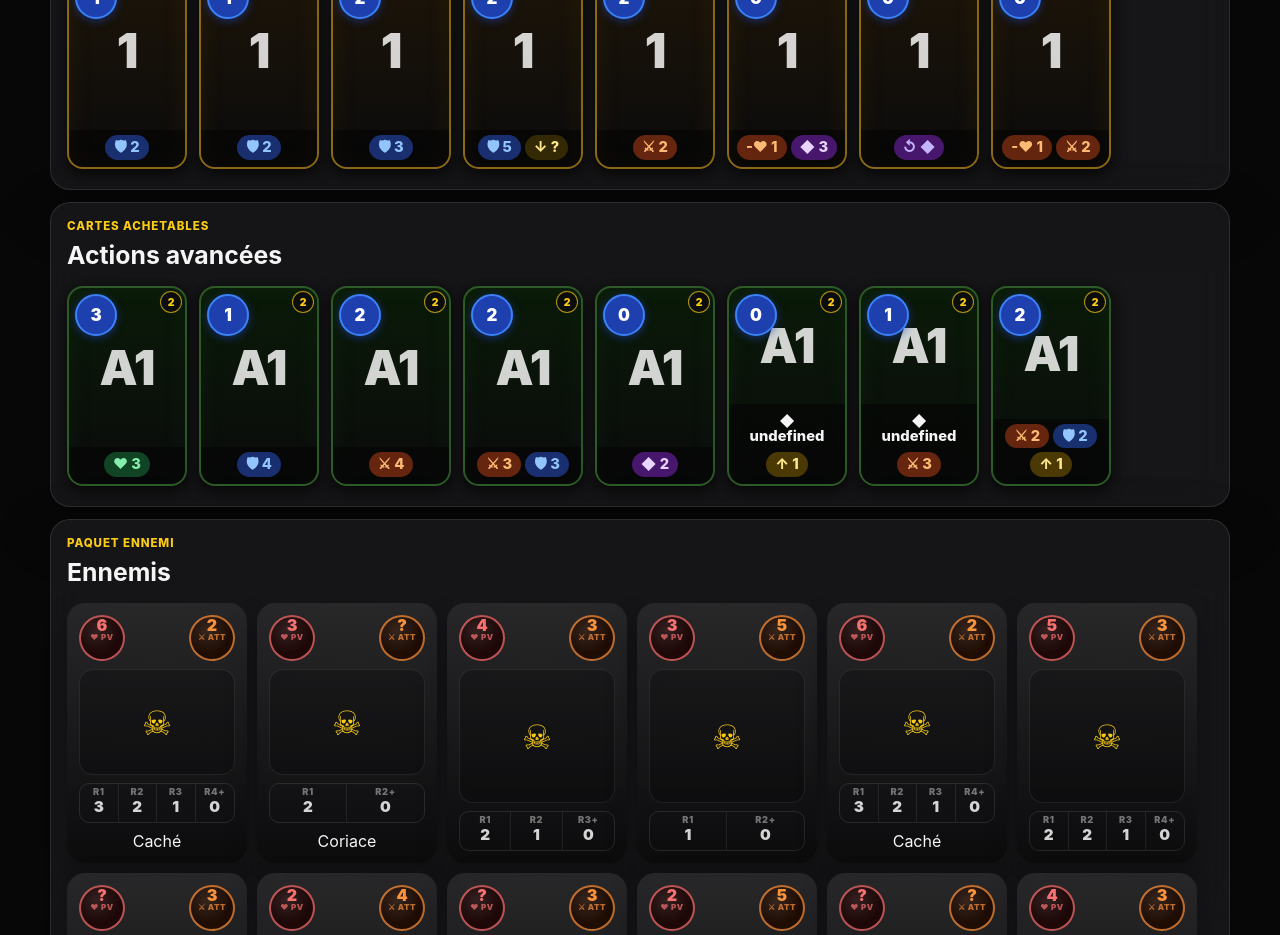
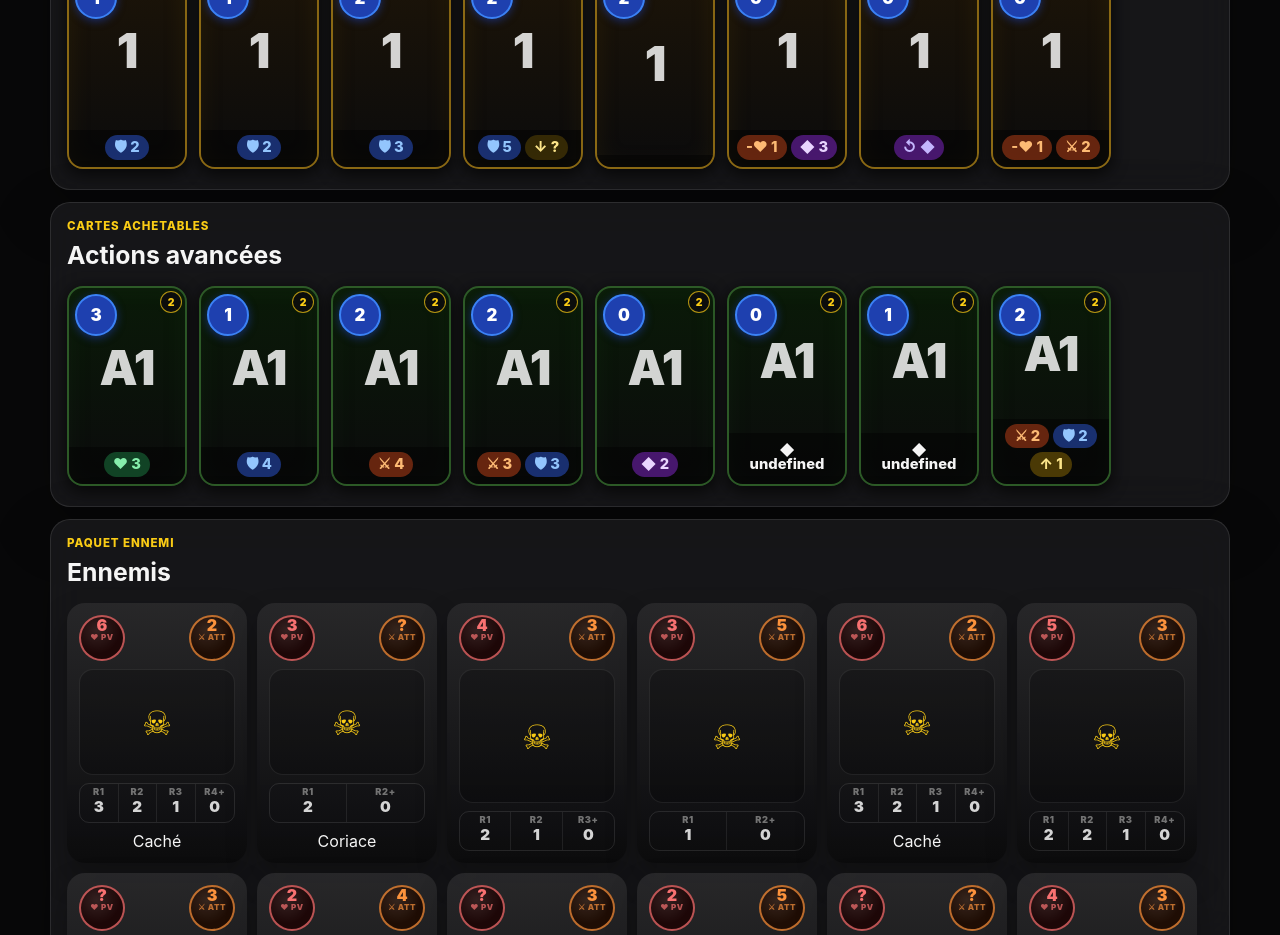
Before and after one commit to Flaykz/les-soeurs-de-lalliance, a React (Vite) app: page / in a window 1280 px wide. Shown: the part 1200-2135 px from the top of the page. Built offline with nearby package versions, Linux system fonts and the light colour scheme.

Commit message:
fix: cartes spéciales

```diff
--- a/src/components/DataEntryPanel.tsx
+++ b/src/components/DataEntryPanel.tsx
@@ -95,7 +95,6 @@ function generateActionsTs(drafts: CardDrafts): string {
       lines.push(`      text: ${JSON.stringify(level2.text)},`);
       lines.push(`    },`);
     }
-    if (card.notes) lines.push(`    notes: ${JSON.stringify(card.notes)},`);
     lines.push(`  },`);
     if (card.id === 'ch1-action-16') {
       lines.push(``, `  // ── CARTES ACTION AVANCÉES A1 (8 cartes) ──────────────────────────────────`);
--- a/src/components/overlays/CardInspectOverlay.tsx
+++ b/src/components/overlays/CardInspectOverlay.tsx
@@ -72,7 +72,6 @@ export function CardInspectOverlay({ card, flippedCards, xp, canUpgrade, onUpgra
               <span className={`effect-badge effect-${kind}`} key={i}>{label}</span>
             ))}
           </div>
-          {card.notes && <p className="card-inspect-notes muted">{card.notes}</p>}
         </div>
         <div className="card-inspect-actions">
           {upgradeAvailable && onUpgrade && (
--- a/src/data/actions.ts
+++ b/src/data/actions.ts
@@ -75,8 +75,8 @@ export const baseActions: ActionCard[] = [
     text: "Infligez X dégâts. X = le coût en Mana de la prochaine carte du deck Action.",
     level2: {
       manaCost: 1,
-      effects: [{"kind":"damage-top-deck"}],
-      text: "",
+      effects: [{"kind":"damage-top-deck","bonus":2}],
+      text: "Infligez X+2 dégâts. X = le coût en Mana de la prochaine carte du deck Action.",
     },
   },
   {
@@ -99,7 +99,7 @@ export const baseActions: ActionCard[] = [
     text: "Infligez 2x2 dégâts.",
     level2: {
       manaCost: 2,
-      effects: [{"kind":"damage","value":2}],
+      effects: [{"kind":"damage","value":2}, {"kind":"damage","value":2}],
       text: "Infligez 2x2 dégâts.",
     },
   },
@@ -156,8 +156,8 @@ export const baseActions: ActionCard[] = [
     kind: 'action',
     requiresLocations: true,
     manaCost: 2,
-    effects: [{"kind":"damage","value":2}],
-    text: "Changez de lieu. Condition : à effectuer au début du combat. -- Infligez 2 dégâts.",
+    effects: [],
+    text: "Changez de lieu. Condition : à effectuer au début du combat.",
     level2: {
       manaCost: 0,
       effects: [],
@@ -184,8 +184,8 @@ export const baseActions: ActionCard[] = [
     text: "Relancez le dé de Mana. Condition : à effectuer au début du tour.",
     level2: {
       manaCost: 0,
-      effects: [{"kind":"reroll-mana"}],
-      text: "",
+      effects: [{"kind":"reroll-mana","bonus":2}],
+      text: "Relancez le dé de Mana et ajoutez 2 au résultat (max 6). Condition : à effectuer au début du tour.",
     },
   },
   {
@@ -196,8 +196,8 @@ export const baseActions: ActionCard[] = [
     text: "Subissez 1 dégât. Infligez 2 dégâts.",
     level2: {
       manaCost: 0,
-      effects: [{"kind":"damage","value":3},{"kind":"draw","value":1}],
-      text: "",
+      effects: [{"kind":"self-damage-x","max":3}],
+      text: "Subissez X dégâts (max 3). Infligez X dégâts. Piochez 1 carte.",
     },
   },
 
@@ -266,8 +266,8 @@ export const baseActions: ActionCard[] = [
     id: 'ch1-a1-06',
     kind: 'advanced-action',
     manaCost: 0,
-    effects: [{"kind":"reroll-enemy-die","maxRerolls":1},{"kind":"draw","value":1}],
-    text: "Après un lancer, relancez 1 fois un dé Resistance ou Attaque d'un ennemi. -- Piochez 1 carte.",
+    effects: [{"kind":"reroll-enemy-die","maxRerolls":1}],
+    text: "Après un lancer, relancez 1 fois un dé Resistance ou Attaque d'un ennemi.",
     level2: {
       manaCost: 0,
       effects: [{"kind":"reroll-enemy-die","maxRerolls":2}],
@@ -278,8 +278,8 @@ export const baseActions: ActionCard[] = [
     id: 'ch1-a1-07',
     kind: 'advanced-action',
     manaCost: 1,
-    effects: [{"kind":"cancel-enemy-keyword"},{"kind":"damage","value":3}],
-    text: "Annulez un mot-clé d'un ennemi en jeu. -- Infligez 3 dégâts.",
+    effects: [{"kind":"cancel-enemy-keyword"}],
+    text: "Annulez un mot-clé d'un ennemi en jeu.",
     level2: {
       manaCost: 2,
       effects: [{"kind":"remove-from-combat"}],
@@ -291,7 +291,7 @@ export const baseActions: ActionCard[] = [
     kind: 'advanced-action',
     manaCost: 2,
     effects: [{"kind":"damage","value":2},{"kind":"defense","value":2},{"kind":"draw","value":1}],
-    text: "Infligez 3 dégâts. Gagnez 2 Défenses. Piochez 1 carte.",
+    text: "Infligez 2 dégâts. Gagnez 2 Défenses. Piochez 1 carte.",
     level2: {
       manaCost: 0,
       effects: [{"kind":"damage","value":2},{"kind":"defense","value":2},{"kind":"draw","value":1}],
--- a/src/game/combat.ts
+++ b/src/game/combat.ts
@@ -94,7 +94,7 @@ export function playActionCard(state: GameState, cardId: string, targetInstanceI
     return addLog(state, 'Les cartes ne peuvent etre jouees que pendant la phase joueuse.');
   }
 
-  if (state.pendingEnemyReroll || state.pendingKeywordCancel || state.pendingRemoveFromCombat) {
+  if (state.pendingEnemyReroll || state.pendingKeywordCancel || state.pendingRemoveFromCombat || state.pendingSelfDamageX) {
     return addLog(state, 'Resolvez d abord l effet en attente avant de jouer une autre carte.');
   }
 
@@ -112,6 +112,10 @@ export function playActionCard(state: GameState, cardId: string, targetInstanceI
 
   if (mana < face.manaCost) {
     return addLog(state, 'Mana insuffisante pour jouer cette carte.');
+  }
+
+  if (face.effects.some((e) => e.kind === 'reroll-mana') && !state.manaJustRolled) {
+    return addLog(state, 'Cette carte ne peut etre jouee qu au debut du round, juste apres le lancer de mana.');
   }
 
   const needsTarget = faceNeedsTarget(face);
@@ -153,7 +157,7 @@ export function endPlayerPhase(state: GameState): GameState {
     return addLog(state, 'La phase joueuse ne peut etre terminee qu apres le lancer de mana.');
   }
 
-  if (state.pendingEnemyReroll || state.pendingKeywordCancel || state.pendingRemoveFromCombat) {
+  if (state.pendingEnemyReroll || state.pendingKeywordCancel || state.pendingRemoveFromCombat || state.pendingSelfDamageX) {
     return addLog(state, 'Resolvez d abord l effet en attente avant de terminer la phase.');
   }
 
@@ -255,8 +259,8 @@ function applyActionEffects(state: GameState, face: CardFaceData, targetInstance
       const topCardId = nextState.deck[0];
       const topCard = topCardId ? getAction(topCardId) : null;
       const topFace = topCard ? getActiveCardFace(topCard, nextState.flippedCards) : null;
-      const dmg = topFace?.manaCost ?? 0;
-      nextState = addLog(nextState, `${dmg} degats (cout mana de la prochaine carte).`);
+      const dmg = (topFace?.manaCost ?? 0) + (effect.bonus ?? 0);
+      nextState = addLog(nextState, `${dmg} degats (cout mana de la prochaine carte${effect.bonus ? ` +${effect.bonus}` : ''}).`);
       damageHits.push(dmg);
     } else if (effect.kind === 'self-damage') {
       const { health, healthLimit } = applyDamageToHealth(nextState.health, nextState.healthLimit, effect.value);
@@ -279,8 +283,10 @@ function applyActionEffects(state: GameState, face: CardFaceData, targetInstance
       const mana = (nextState.mana ?? 0) + effect.value;
       nextState = addLog({ ...nextState, mana }, `+${effect.value} mana.`);
     } else if (effect.kind === 'reroll-mana') {
-      const mana = rollDie();
-      nextState = addLog({ ...nextState, mana }, `Nouveau lancer de mana → ${mana}.`);
+      const rolled = rollDie();
+      const mana = Math.min(6, rolled + (effect.bonus ?? 0));
+      const bonusMsg = effect.bonus ? ` +${effect.bonus} (plafonné à 6)` : '';
+      nextState = addLog({ ...nextState, mana }, `Nouveau lancer de mana → ${rolled}${bonusMsg} = ${mana}.`);
     } else if (effect.kind === 'discard-random') {
       if (nextState.hand.length > 0) {
         const randomIndex = Math.floor(Math.random() * nextState.hand.length);
@@ -304,6 +310,11 @@ function applyActionEffects(state: GameState, face: CardFaceData, targetInstance
       nextState = addLog(
         { ...nextState, pendingRemoveFromCombat: true },
         "Choisissez un ennemi (avec mot-cle) a retirer du combat."
+      );
+    } else if (effect.kind === 'self-damage-x') {
+      nextState = addLog(
+        { ...nextState, pendingSelfDamageX: { max: effect.max, targetInstanceId: targetInstanceId ?? '' } },
+        `Choisissez X (0–${effect.max}) : subissez X dégâts, infligez X dégâts, piochez 1 carte.`
       );
     }
   }
@@ -463,6 +474,28 @@ export function resolveRemoveFromCombat(state: GameState, instanceId: string): G
   return nextState;
 }
 
+export function resolveSelfDamageX(state: GameState, x: number): GameState {
+  if (!state.activeCombat || !state.pendingSelfDamageX) return state;
+
+  const { max, targetInstanceId } = state.pendingSelfDamageX;
+  const clampedX = Math.max(0, Math.min(max, x));
+  let nextState: GameState = { ...state, pendingSelfDamageX: null };
+
+  if (clampedX > 0) {
+    const { health, healthLimit } = applyDamageToHealth(nextState.health, nextState.healthLimit, clampedX);
+    nextState = addLog({ ...nextState, health, healthLimit }, `Subissez ${clampedX} dégât(s) (auto-infligé).`);
+    if (health <= 0) {
+      return addLog({ ...nextState, phase: 'game-over' }, 'Defaite. La partie est terminee.');
+    }
+    nextState = applyActionDamage(nextState, clampedX, targetInstanceId);
+  } else {
+    nextState = addLog(nextState, 'X = 0 : aucun dégât échangé.');
+  }
+
+  nextState = drawActionCards(nextState, 1, 'Pioche');
+  return nextState;
+}
+
 function getEnemyXpForRound(enemy: EnemyCard | undefined, round: number): number {
   if (!enemy) {
     return 0;
--- a/src/game/data-access.ts
+++ b/src/game/data-access.ts
@@ -27,7 +27,7 @@ export function flipCard(state: GameState, cardId: string): GameState {
 }
 
 export function faceNeedsTarget(face: CardFaceData): boolean {
-  return face.effects.some((e) => e.kind === 'damage' || e.kind === 'damage-top-deck');
+  return face.effects.some((e) => e.kind === 'damage' || e.kind === 'damage-top-deck' || e.kind === 'self-damage-x');
 }
 
 export function cardNeedsTarget(card: ActionCard, flippedCards: string[]): boolean {
--- a/src/game/rules.ts
+++ b/src/game/rules.ts
@@ -61,6 +61,7 @@ export function createInitialGameState(bossId: string, options: { useLocations?:
     pendingEnemyReroll: null,
     pendingKeywordCancel: false,
     pendingRemoveFromCombat: false,
+    pendingSelfDamageX: null,
     log: [`Boss choisi : ${boss.name}. Deck action melange, main de depart piochee. ${tower.name} commence.`]
   });
 }
--- a/src/ui/formatters.ts
+++ b/src/ui/formatters.ts
@@ -9,13 +9,14 @@ export function formatValue(value: number | string | null) {
 export function formatActionEffects(card: ActionCard) {
   return card.effects.map((effect) => {
     if (effect.kind === 'damage') return `${effect.value} degats`;
-    if (effect.kind === 'damage-top-deck') return 'degats = cout mana top deck';
+    if (effect.kind === 'damage-top-deck') return effect.bonus ? `degats = cout mana top deck +${effect.bonus}` : 'degats = cout mana top deck';
     if (effect.kind === 'defense') return `+${effect.value} defense`;
     if (effect.kind === 'heal') return `+${effect.value} PV`;
     if (effect.kind === 'draw') return `pioche ${effect.value}`;
-    if (effect.kind === 'reroll-mana') return 'relance mana';
+    if (effect.kind === 'reroll-mana') return effect.bonus ? `relance mana +${effect.bonus}` : 'relance mana';
     if (effect.kind === 'self-damage') return `-${effect.value} PV (soi)`;
     if (effect.kind === 'discard-random') return 'defausse 1 carte au hasard';
+    if (effect.kind === 'self-damage-x') return `subis X / inflige X / pioche 1 (X 0–${effect.max})`;
     return `+${effect.value} mana`;
   }).join(', ');
 }
@@ -30,13 +31,14 @@ export function getEffectDisplays(card: ActionCard): { label: string; kind: stri
 
 function effectLabel(effect: ActionEffect): string {
   if (effect.kind === 'damage') return `⚔ ${effect.value}`;
-  if (effect.kind === 'damage-top-deck') return '⚔ ?';
+  if (effect.kind === 'damage-top-deck') return effect.bonus ? `⚔ ?+${effect.bonus}` : '⚔ ?';
   if (effect.kind === 'defense') return `🛡 ${effect.value}`;
   if (effect.kind === 'heal') return `♥ ${effect.value}`;
   if (effect.kind === 'draw') return `↑ ${effect.value}`;
-  if (effect.kind === 'reroll-mana') return '↺ ◆';
+  if (effect.kind === 'reroll-mana') return effect.bonus ? `↺ ◆+${effect.bonus}` : '↺ ◆';
   if (effect.kind === 'self-damage') return `-♥ ${effect.value}`;
   if (effect.kind === 'discard-random') return '↓ ?';
+  if (effect.kind === 'self-damage-x') return `⇄ X`;
   return `◆ ${effect.value}`;
 }
 
```
Also changed, not shown: src/App.tsx (+13 -0 lines), src/game/types.ts (+5 -4 lines).
